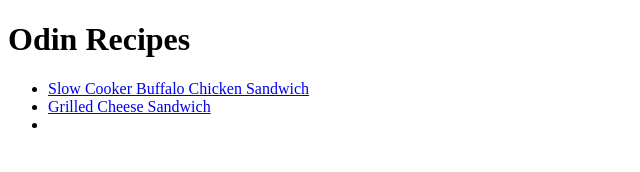
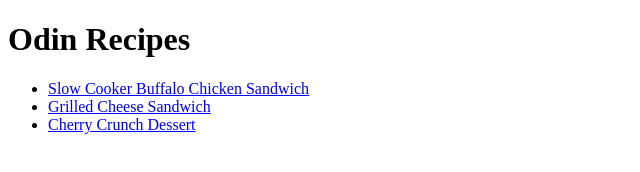
Before and after one commit to Astral-Lasers/odin-recipes, a plain HTML site: page index.html in a window 1280 px wide. Shown: the whole page, without its empty margins (0-640 px from the left). Drawn offline with Linux system fonts and the light colour scheme.

Commit message:
Add href to cherry-crunch-dessert.html

```diff
--- a/index.html
+++ b/index.html
@@ -11,7 +11,7 @@
             <ul>
                 <li><a href="recipes/buffalo-chicken-sandwich.html">Slow Cooker Buffalo Chicken Sandwich</a></li>
                 <li><a href="recipes/grilled-cheese-sandwich.html">Grilled Cheese Sandwich</a></li>
-                <li></li>
+                <li><a href="recipes/cherry-crunch-dessert.html">Cherry Crunch Dessert</a> </li>
             </ul>
     </body>
 
```
